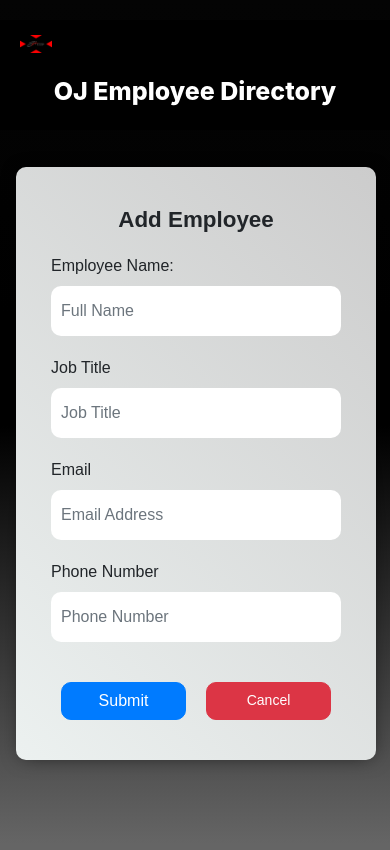
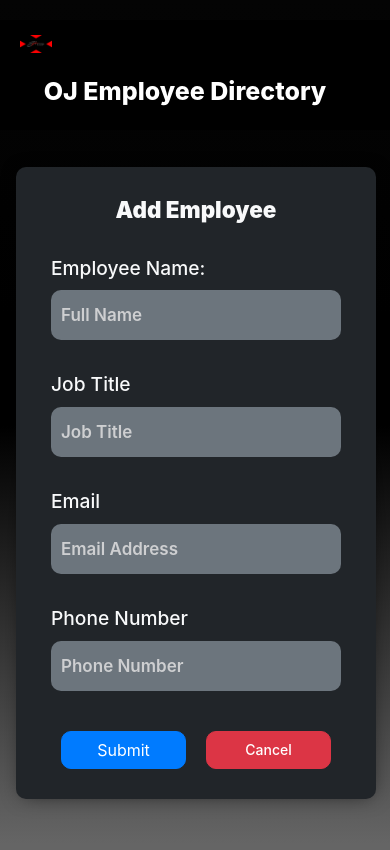
Before and after one commit to fahad-zakir/Firebase-React-Employee-Directory, a React (Create React App) app: page / in a window 390 px wide. Both pictures are taken after typing "name@example.com" into the empty fields and a click on the button "Add Employee". Shown: the top 850 px of the page. Built offline with nearby package versions, Linux system fonts and the light colour scheme; no server answers; the database is empty.

Commit message:
updated-form-css

```diff
--- a/src/App.css
+++ b/src/App.css
@@ -30,7 +30,6 @@ html, body, #background {
      color: #ffffff;
      font-size: clamp(1em, 5vw, 2.2em);
      font-weight: 900;
-     padding-left: 20px;
 }
  @media only screen and (max-width : 1050px) {
 td:not(:last-child) {
@@ -51,14 +50,6 @@ td:not(:last-child) {
 }
 .css-i4bv87-MuiSvgIcon-root {
      font-size: 1.2rem !important;
-}
- ::placeholder {
-    /* Chrome, Firefox, Opera, Safari 10.1+ */
-     color: #000000;
-     opacity: 1;
-    /* Firefox */
-     font-weight: lighter;
-     font-size: 16px;
 }
 }
  .nav--icon {
@@ -103,13 +94,13 @@ td:not(:last-child) {
      font-size: .8em !important;
 }
  .form-container {
+     color:#f8f9fa;
      margin-bottom: 60px;
      display: flex;
      width: 450px;
      box-shadow: 1px 2px 20px -6px rgba(0,0,0,0.67);
-     font-family:sans-serif;
-     background: linear-gradient(45deg, #ecf1f0, #cccccc);
-     padding:40px 20px;
+     background-color: #212529;
+     padding:30px 20px;
      border-radius: 10px;
 }
  #form-signup {
@@ -188,18 +179,28 @@ td:not(:last-child) {
      overflow: hidden;
      font-size: 1.1em !important;
 }
+input.form-control::placeholder {
+    color:#cecfd1;
+    font-size: 17px;
+    font-weight: 600;
+}
  input.form-control {
      margin-bottom: 20px;
      padding:10px;
      border-radius: 10px;
      height: 50px;
+     background-color: #6c757d;
      outline: none;
      border: none;
      font-size:19.2px;
      transition-duration: 0.15s;
-     color:rgb(44, 41, 41)
+     color:#f8f9fa;
 }
  input.form-control:focus{
+     color:#f8f9fa;
+     font-size: 16px;
+     font-weight: 600;
+     background-color: #6c757d;
      border:5px solid #4474d3;
      height: 49px;
      margin-top:2px;
@@ -281,8 +282,9 @@ td:not(:last-child) {
      border-radius: 10px !important;
 }
  label{
-     font-size: 1em;
-     font-weight: 500;
+  font-size: 1.2em;
+    font-weight: 500;
+    margin:10px 0px;
 }
 .alert {
      width: 450px;
--- a/src/components/Navbar.js
+++ b/src/components/Navbar.js
@@ -1,5 +1,6 @@
 import React from "react";
 import logo from "../images/oj-icon.png";
+import ContactPhoneIcon from "@mui/icons-material/ContactPhone";
 
 function Navbar() {
   return (
```
